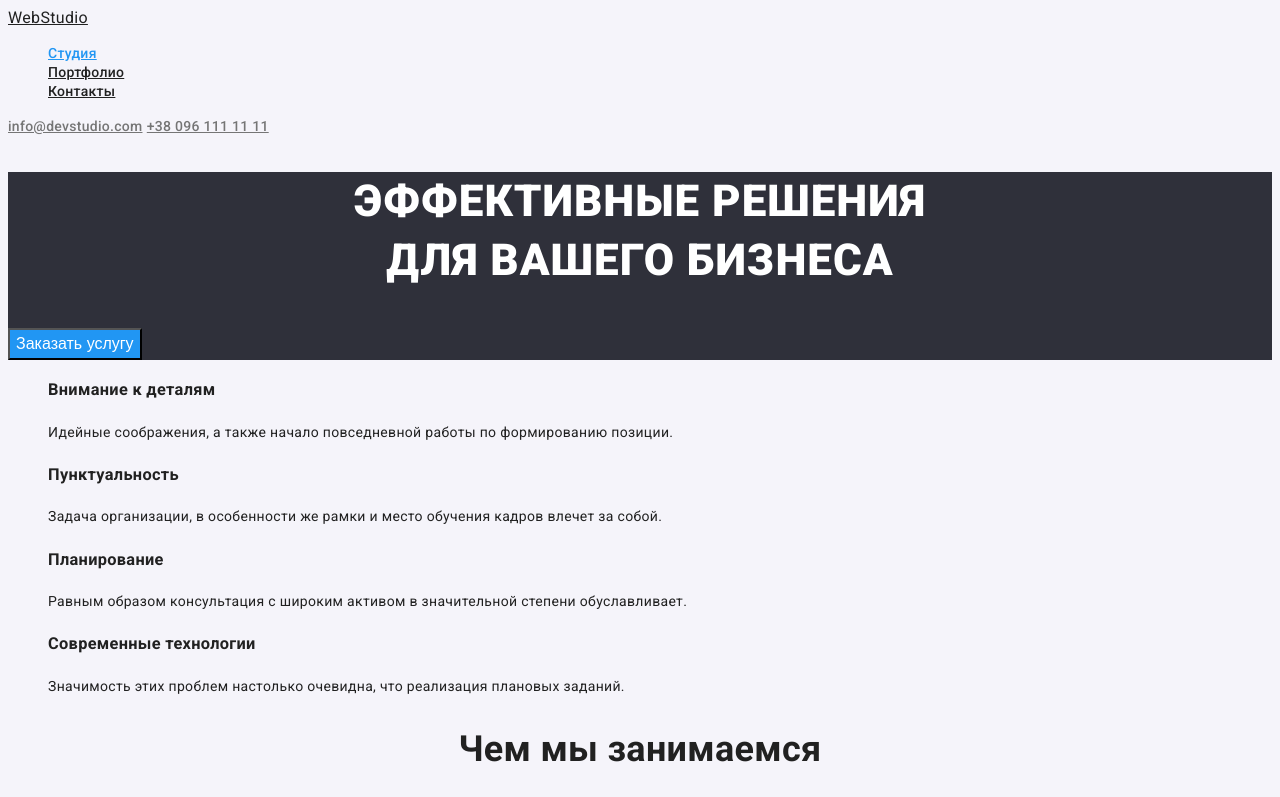
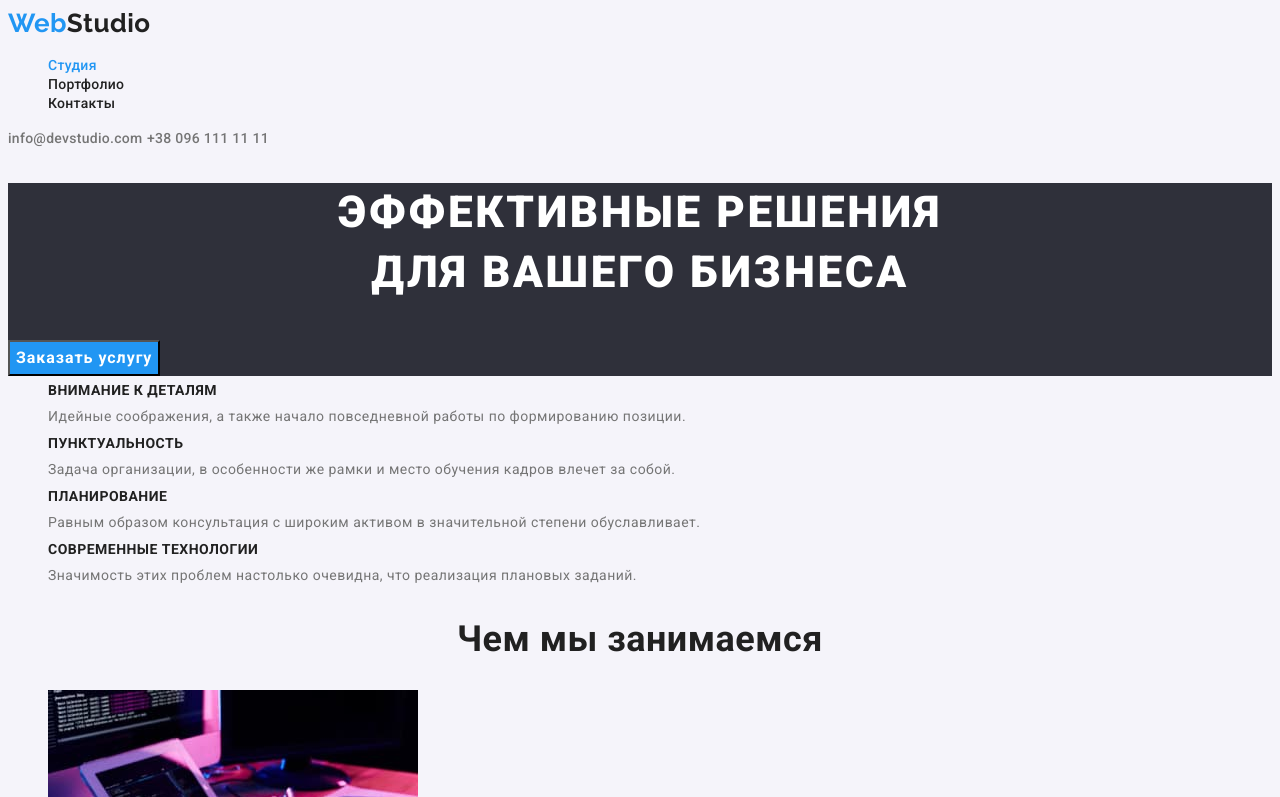
Before and after one commit to MaxDM2021/goit-markup-hw-02, a plain HTML site: page index.html in a window 1280 px wide. Shown: the top 797 px of the page. Drawn offline with Linux system fonts and the light colour scheme.

Commit message:
Правки1 после проверки СSS

```diff
--- a/css/styles.css
+++ b/css/styles.css
@@ -23,7 +23,9 @@ background-color: var(--second-backrgound-color);
 color: var(--primary-text-color);
  font-family: Roboto,
  sans-serif;
- letter-spacing: 0.02em;
+ font-style: normal;
+ font-weight: 400;
+ letter-spacing: 0.03em;
 }
 
 ul {
@@ -33,9 +35,20 @@ ul {
 
 .logo {
      color: var(--primary-text-color);
+font-family: Raleway;
+font-weight: bold;
+font-size: 26px;
+line-height: 1.19;
+text-decoration: none;
+
 }
+
+.logo-web {
+    color: var(--accent-color);
+}
+
 .footer .logo {
-    color: var(--second-text-color);
+    color: var(--title-text-color);
 }
 
 
@@ -46,6 +59,7 @@ font-weight: 500;
 font-size: 14px;
 line-height: 1.14;
 letter-spacing: 0.02em;
+text-decoration: none;
 }
 
 .site-nav .link:hover,
@@ -63,6 +77,7 @@ letter-spacing: 0.02em;
 font-size: 14px;
 line-height: 1.14;
 letter-spacing: 0.02em;
+text-decoration: none;
 }
 .contacts:hover,
  .contacts:focus {
@@ -74,30 +89,41 @@ letter-spacing: 0.02em;
 
 .hero {
 background-color: var(--primary-background-color);
-letter-spacing: 0.06em;
+
 }
 .hero-title {
     color: var(--title-text-color);
-font-style: normal;
 font-weight: 900;
 font-size: 44px;
 line-height: 1.36;
 text-align: center;
 text-transform: uppercase;
+letter-spacing: 0.06em;
 }
 
 /* Button */
 .button {
+ font-family: Roboto,
+ sans-serif;
+font-style: normal;
 font-weight: 500;
 font-size: 16px;
 line-height: 1.63;
 text-align: center;
+letter-spacing: 0.03em;
+
 
 }
 
 .button.primery {
     color: var(--title-text-color);
     background-color: var(--accent-color);
+    font-weight: 700;
+    line-height: 1.88;
+    display: flex;
+align-items: center;
+text-align: center;
+letter-spacing: 0.06em;
 }
 .button.primery:hover,
 .button.primery:focus {
@@ -118,9 +144,18 @@ background-color: var(--second-backrgound-color);
 /* Features */
 
 .feature-list {
-font-weight: 400;
+    color: var(--second-text-color);
+font-weight: normal;
 font-size: 14px;
 line-height: 1.71;
+}
+
+.feature-list .titel {
+  color: var(--primary-text-color);
+font-weight: 700;
+font-size: 14px;
+line-height: 1.14px;
+text-transform: uppercase;
 }
 
 /* Section */
@@ -131,17 +166,26 @@ font-weight: 700;
 font-size: 36px;
 line-height: 1.17;
 text-align: center;
+
 }
 
 .persone {
+
 font-weight: 500;
 font-size: 16px;
 line-height: 1.19;
 text-align: center;
+
 }
 
 .proffesion {
-font-weight: 400;
+color: var(--second-text-color);
+
+font-weight: normal;
+font-size: 16px;
+line-height: 19px;
+text-align: center;
+
 }
 
 /* Porfolio */
@@ -154,18 +198,15 @@ letter-spacing: 0.06em;
 }
 
 .product {
-
-font-weight: 400;
+    color: var(--second-text-color);
 font-size: 16px;
 line-height: 1.87;
-
 }
 
 .footer {
-    color: var(--second-text-color);
+
     background-color: var(--primary-background-color);
     font-style: normal;
-font-weight: 400;
 font-size: 14px;
 line-height: 1.71;
 
@@ -176,11 +217,7 @@ line-height: 1.71;
 }
 
 .footer-contacts {
+    color: rgba(255, 255, 255, 0.6);
     font-style: normal;
-    color: var(--second-text-color);
+    text-decoration: none;
 }
-
-.footer-contacts:hover,
-.footer-contacts:focus {
-    color: var(--accent-color);
-}
--- a/index.html
+++ b/index.html
@@ -4,18 +4,20 @@
     <meta charset="UTF-8" />
     <meta http-equiv="X-UA-Compatible" content="IE=edge" />
     <meta name="viewport" content="width=device-width, initial-scale=1.0" />
-    <title>WebStudio</title>
+    <title>WebStudio &#128077;</title>
     <link rel="preconnect" href="https://fonts.googleapis.com" />
     <link rel="preconnect" href="https://fonts.gstatic.com" crossorigin />
     <link
-      href="https://fonts.googleapis.com/css2?family=Roboto:wght@400;500;700;900&display=swap"
+      href="https://fonts.googleapis.com/css2?family=Raleway:wght@700&family=Roboto:wght@400;500;700;900&display=swap"
       rel="stylesheet"
     />
     <link rel="stylesheet" href="./css/styles.css" />
   </head>
   <body class="page">
     <header>
-      <a href="./index.html" class="logo"> WebStudio</a>
+      <a href="./index.html" class="logo">
+        <span class="logo-web">Web</span>Studio</a
+      >
       <nav class="site-nav">
         <ul>
           <li>
@@ -141,7 +143,9 @@
       </section>
     </main>
     <footer class="footer">
-      <a href="./index.html" class="logo">WebStudio</a>
+      <a href="./index.html" class="logo">
+        <span class="logo-web">Web</span>Studio</a
+      >
       <address class="footer address">г. Киев, пр-т Леси Украинки, 26</address>
       <div>
         <a href="mailto:info@devstudio.com " class="footer-contacts"
```
Also changed, not shown: portfolio.html (+8 -4 lines).
